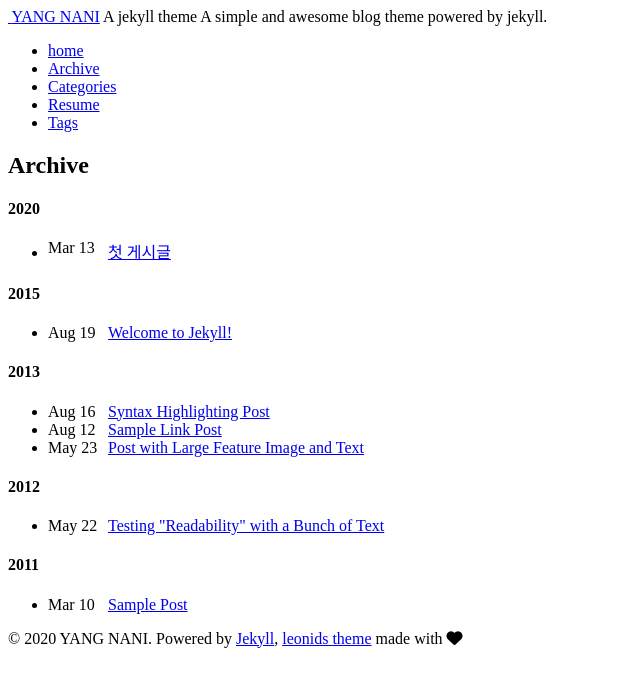
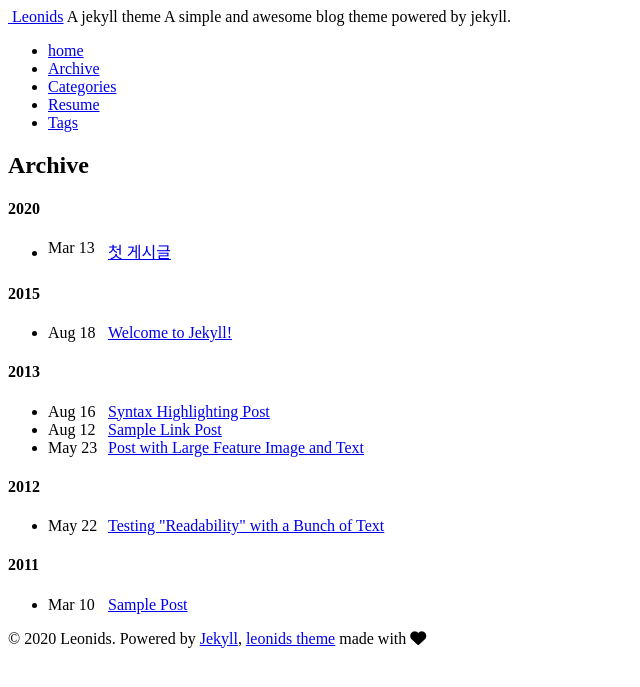
Before and after one commit to uknowsj/uknowsj2.github.io, a Jekyll site: the page built from archive.html, in a window 1280 px wide. Shown: the top 687 px of the page, without its empty margins (0-640 px from the left). Built offline with Jekyll 4.4.1, drawn with Linux system fonts in a browser that asks for light colours; nearby versions of some CDN libraries; library files that are not in the unit come from our copies.

Commit message:
restore config

```diff
--- a/_config.yml
+++ b/_config.yml
@@ -5,7 +5,7 @@
 #
 title: YANG NANI's Blog
 email:
-description: 개발자가 되고 싶은 학생
+description: A simple and awesome blog theme powered by jekyll.
 url: uknowsj.github.io
 keywords: ["blog", "jekyll"]
 
@@ -14,7 +14,7 @@ keywords: ["blog", "jekyll"]
 # Jekyll configuration
 ####################################
 #
-timezone:          Asia/Seoul
+timezone:          Europe/Paris
 markdown:          kramdown
 highlighter:       rouge
 excerpt_separator: <!--more-->
@@ -33,7 +33,7 @@ kramdown:
 ####################################
 #
 owner:
-  name: YANG NANI
+  name: Leonids
   avatar: leonids-logo.png
   job: "A jekyll theme"
   bio: "A simple and awesome blog theme powered by jekyll."
```
